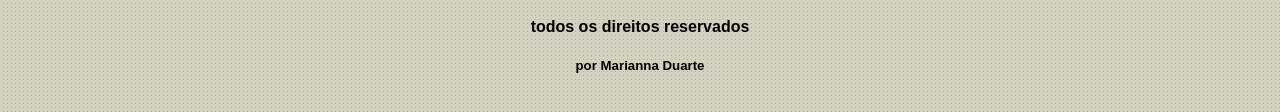
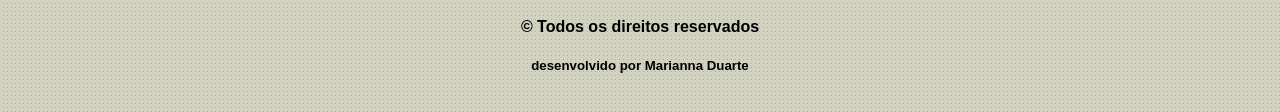
Before and after one commit to marianna-de-oliveira/devweb-projeto2, a plain HTML site: page PROJETO #2 - ANNA BELLA/bio.html in a window 1280 px wide. Shown: the part 664-776 px from the top of the page. Drawn offline with Linux system fonts and the light colour scheme.

Commit message:
att rodapé

```diff
--- a/PROJETO #2 - ANNA BELLA/bio.html
+++ b/PROJETO #2 - ANNA BELLA/bio.html
@@ -25,8 +25,8 @@
             </p>
         </div>
         <div id="rodape">
-            <h4>todos os direitos reservados</h4>
-            <h5>por Marianna Duarte</h5>
+            <h4> &copy Todos os direitos reservados</h4>
+            <h5>desenvolvido por Marianna Duarte</h5>
         </div>
     </div>
 
```
Also changed, not shown: PROJETO #2 - ANNA BELLA/campanhas.html (+2 -2 lines), PROJETO #2 - ANNA BELLA/contato.html (+2 -2 lines), PROJETO #2 - ANNA BELLA/index.html (+1 -1 lines), 1 other file.
